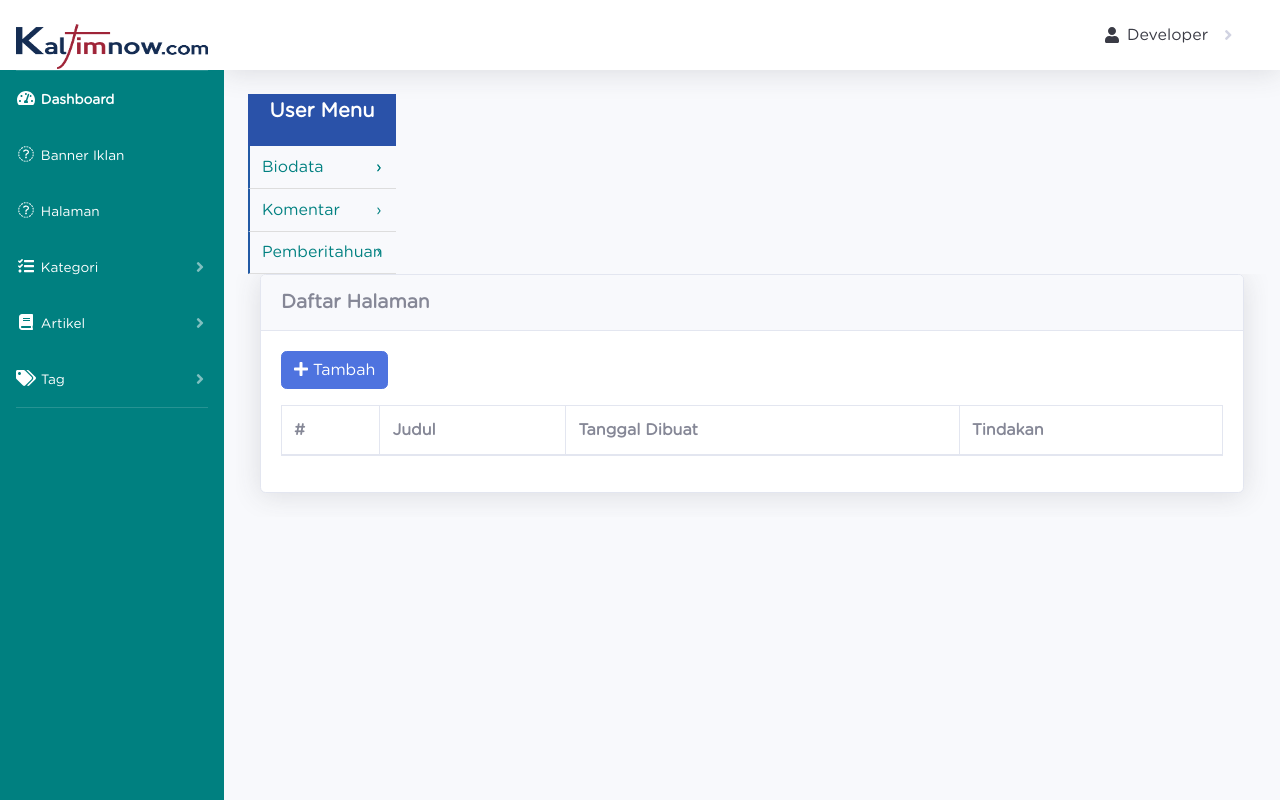
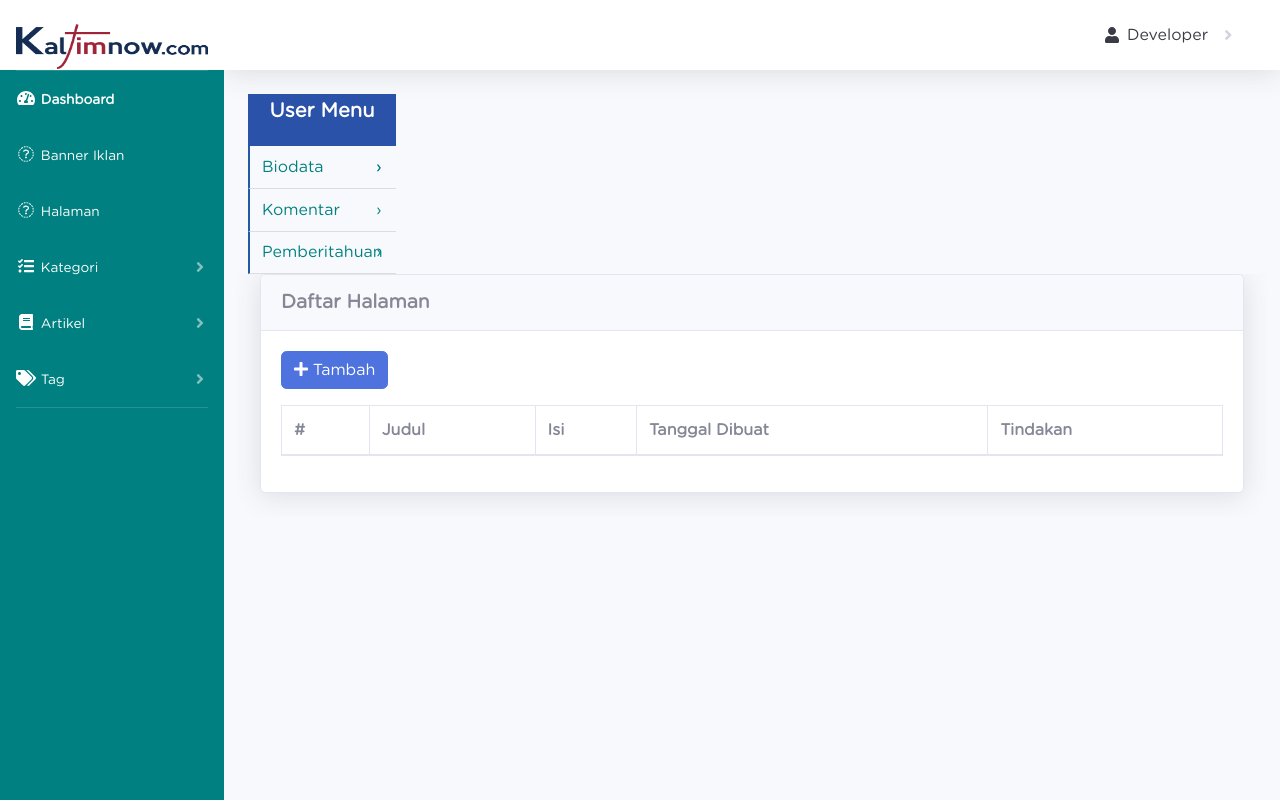
Before and after one commit to argifatur/kaltimnow, a Laravel app: page /halaman in a window 1280 px wide. Run offline with Laravel 8, Linux system fonts and the light colour scheme; a user stored in the database is signed in; data comes from the database, SQL or seed files in the repository; data that the repository does not hold is empty; settings files or empty folders that the repository lacks are supplied; some libraries are stand-ins or nearby versions.

Commit message:
isi halaman

```diff
--- a/resources/views/admin/halaman.blade.php
+++ b/resources/views/admin/halaman.blade.php
@@ -22,6 +22,7 @@
                 <tr>
                   <th>#</th>
                   <th>Judul</th>
+                  <th>Isi</th>
                   <th>Tanggal Dibuat</th>
                   <th>Tindakan</th>
                 </tr>
@@ -31,6 +32,8 @@
                 <tr>
                   <td><?php echo $halaman->id?></td>
                   <td>{{ $halaman->judul }}</td>
+                  <?php $isi = (strlen($halaman->isi) > 200) ? substr($halaman->isi, 0, 200) . "..." : $halaman->isi; ?>
+                  <td>{!! $isi !!}</td>
                   <td><?php $controller->tanggal($halaman->created_at); ?></td>
                   <td><div class="btn-group">
                     <a href="{{route('edit_halaman', $halaman->id) }}" class="btn btn-primary" href=""><i class="fa fa-pencil-square-o" aria-hidden="true"></i><br>Ubah</a>
```
